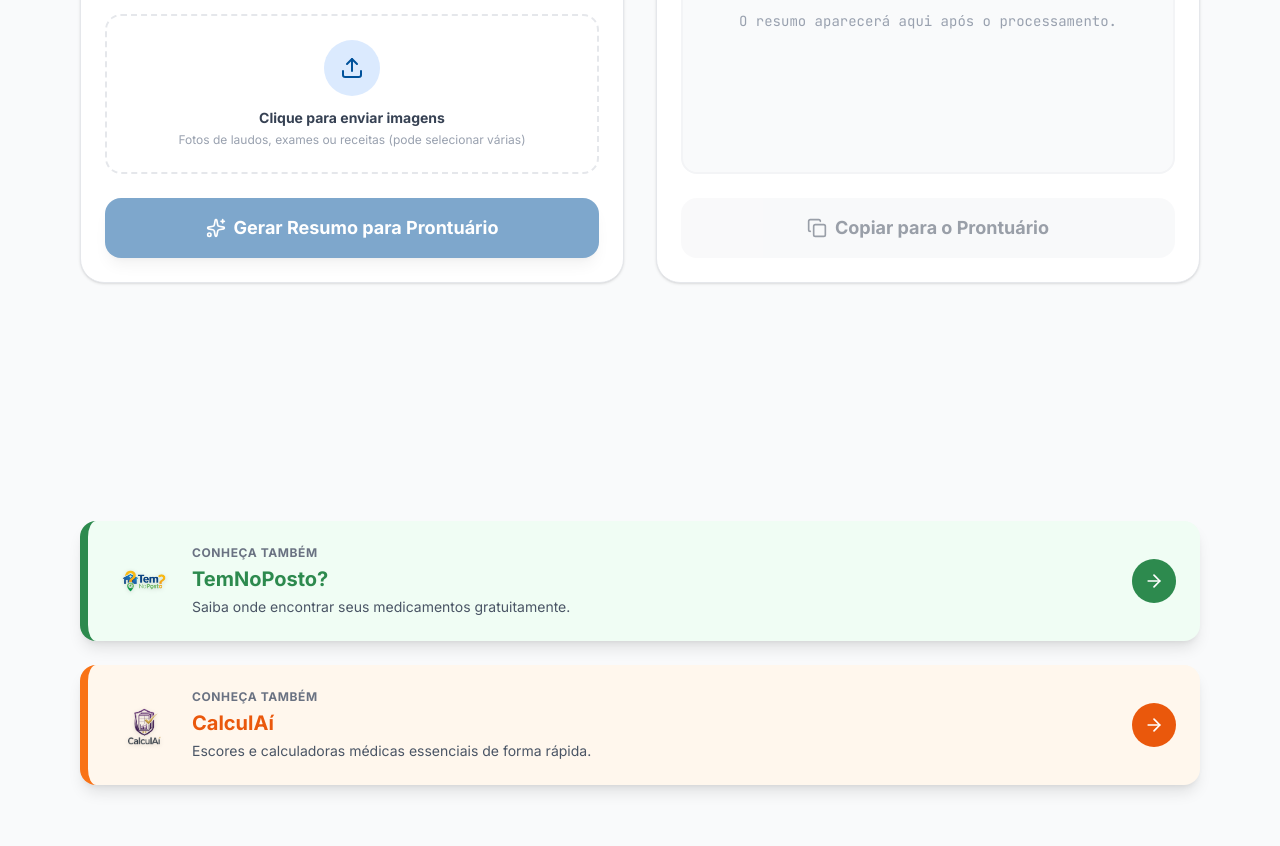
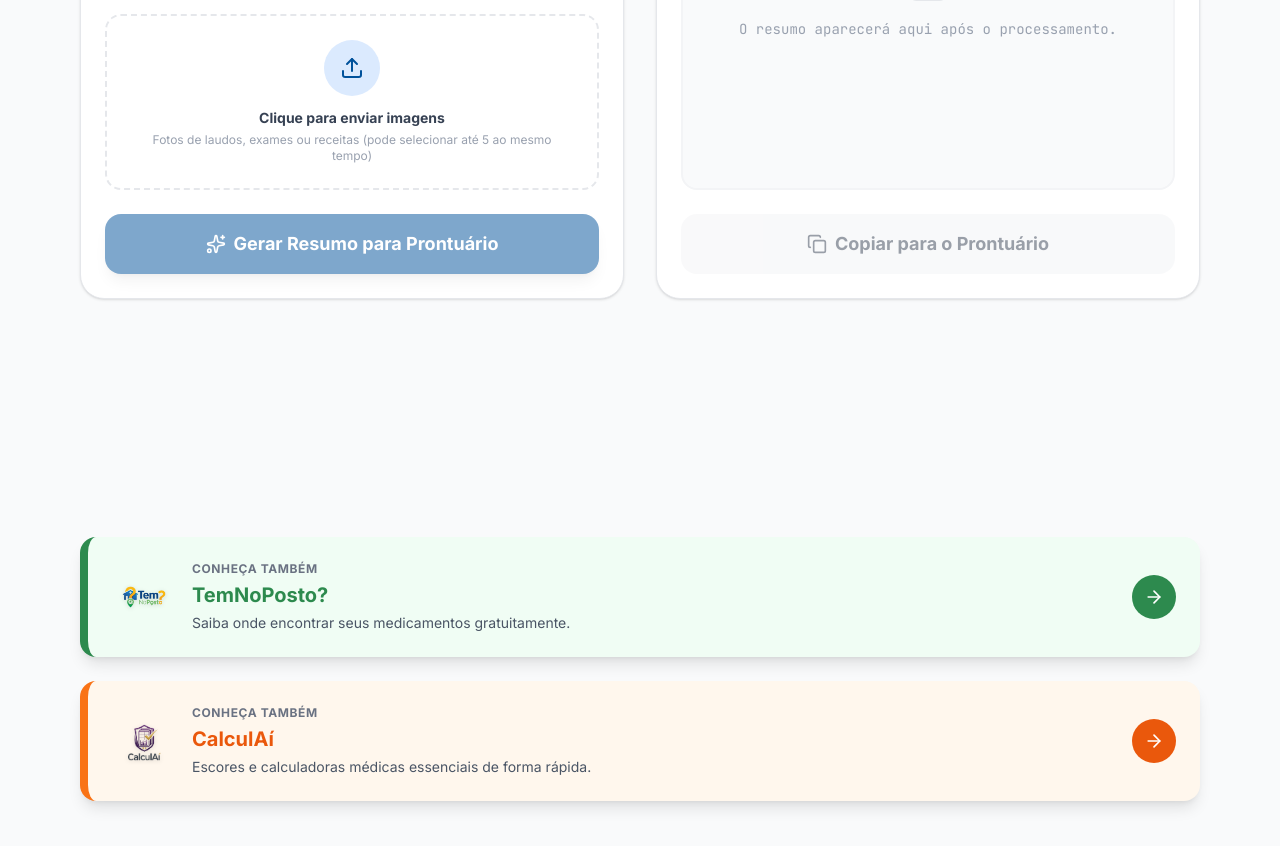
Before and after one commit to lucasvzack-sys/001, a React (Vite) app: page /laudai in a window 1280 px wide. Shown: the part 940-1786 px from the top of the page. Built offline with nearby package versions, Linux system fonts and the light colour scheme.

Commit message:
Update LaudAi.tsx

```diff
--- a/src/components/LaudAi.tsx
+++ b/src/components/LaudAi.tsx
@@ -229,7 +229,7 @@ export default function LaudAi({ onNavigate }: LaudAiProps) {
                       <Upload size={24} />
                     </div>
                     <p className="text-sm font-bold text-gray-700 text-center">Clique para enviar imagens</p>
-                    <p className="text-xs text-gray-400 mt-1 text-center">Fotos de laudos, exames ou receitas (pode selecionar várias)</p>
+                    <p className="text-xs text-gray-400 mt-1 text-center">Fotos de laudos, exames ou receitas (pode selecionar até 5 ao mesmo tempo)</p>
                   </>
                 )}
               </div>
```
